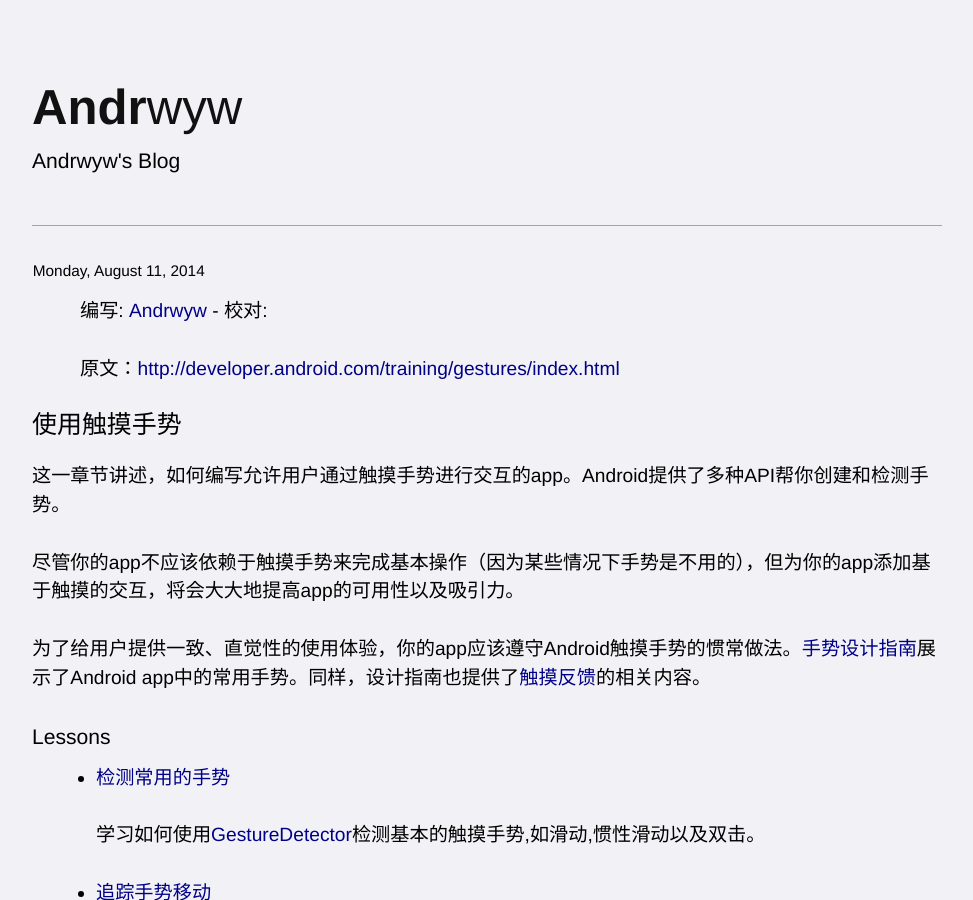
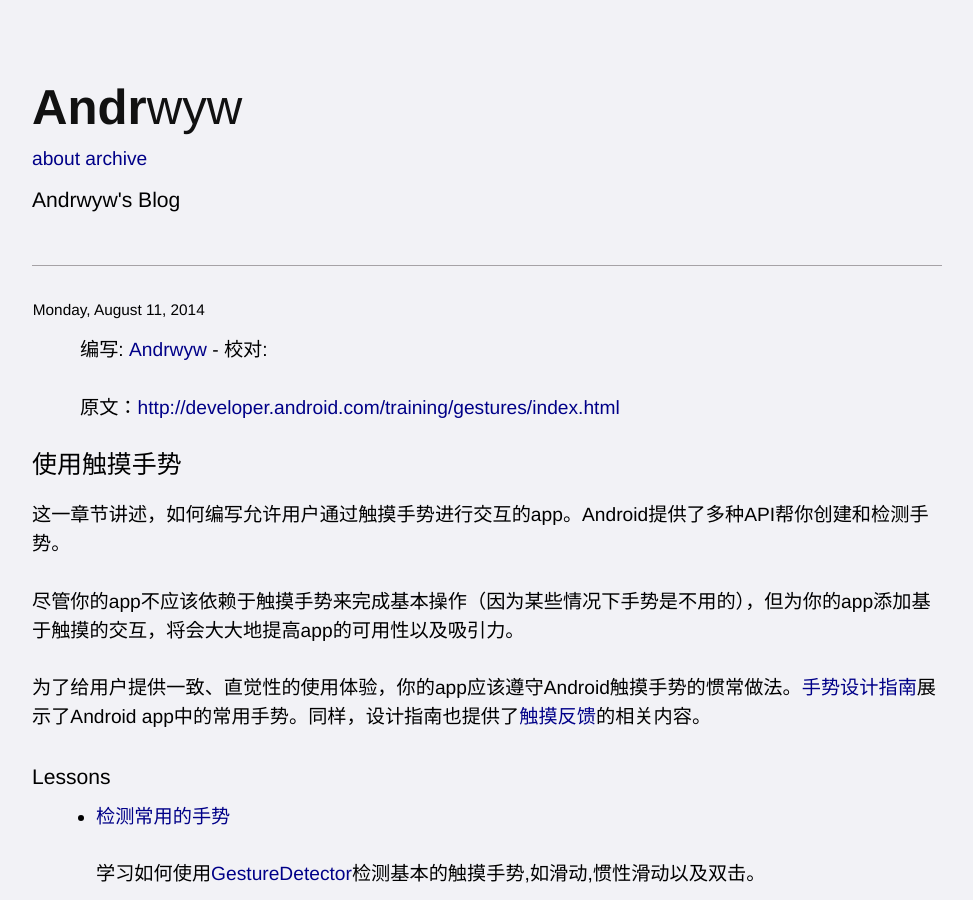
Before and after one commit to Andrwyw/Andrwyw.github.io, a Jekyll site: the page built from index.html, in a window 1280 px wide and 900 px high. Shown: the whole window, without its empty margins (133-1106 px from the left). Built offline with Jekyll 4.4.1, drawn with Linux system fonts in a browser that asks for light colours.

Commit message:
update index.html

```diff
--- a/index.html
+++ b/index.html
@@ -2,9 +2,16 @@
 layout: default
 title: Andrwyw's Blog
 ---
-<div class="span-23 title">
-  <div class="span-20"><a href="/cv.html"><span class="title"><b>Andr</b>wyw</span></a></div>
-</div>
+
+<section id="head">
+	<div class="span-23 title">
+  		<div class="span-20"><a href="/cv.html"><span class="title"><b>Andr</b>wyw</span></a></div>
+	</div>
+    <nav>
+        <a class="menu" href="/about.html">about</a>
+        <a class="menu" href="/archive.html">archive</a>
+    </nav>
+</section>
 
 <h2>{{ page.title }}</h2>
 <div class="span-23">
```
Also changed, not shown: _include/head.html (added, +8 -0 lines).
